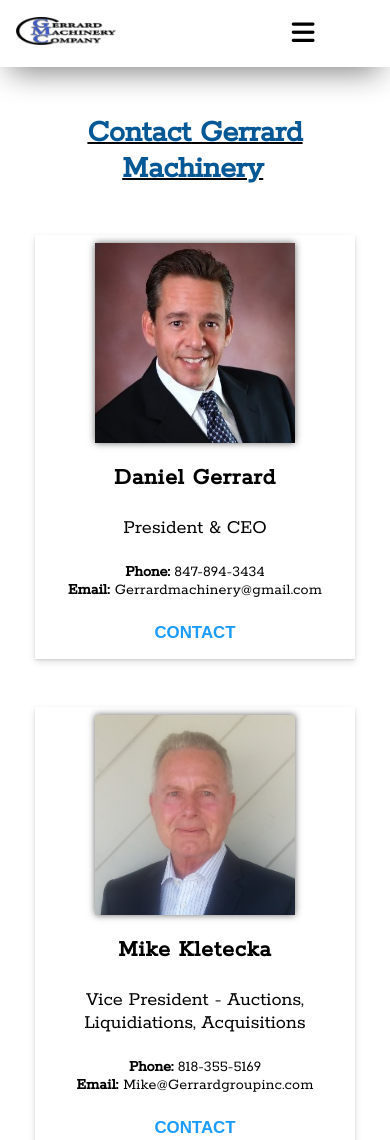
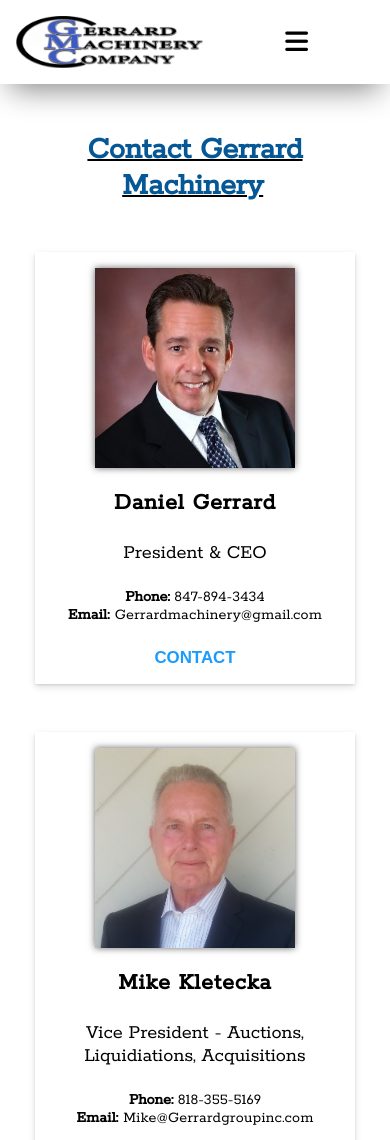
Before and after one commit to Matthew-Clendenning/gerrardgroupinc, an Astro site: page /contact in a window 390 px wide. Shown: the top 1140 px of the page. Built offline with nearby package versions, Linux system fonts and the light colour scheme; Astro itself is replaced by a stand-in of ours.

Commit message:
styling commit

```diff
--- a/src/pages/liquidations.astro
+++ b/src/pages/liquidations.astro
@@ -480,7 +480,7 @@ import "../styles/Card.css";
     }*/
 </style>
 
-<script type="text/javascript" defer="defer" src="../scripts/header-script.js"></script>
+<!--<script type="text/javascript" src="../scripts/header-script.js"></script>-->
 
 <script type="text/javascript" defer="defer" is:inline>
     const typedTextSpan = document.querySelector(".title-text");
--- a/src/styles/Card.css
+++ b/src/styles/Card.css
@@ -20,12 +20,11 @@
 }
 
 .image-container {
-    margin-top: .5rem;
+    margin-top: 1rem;
 }
 
 .image-container img {
     overflow: hidden;
-    width: 100%;
     max-width: 200px;
     height: 200px;
     box-shadow: 0 0 7px #666;
--- a/src/styles/global.css
+++ b/src/styles/global.css
@@ -76,6 +76,11 @@ body {
 }
 
 .nav-text:hover::before {
+	width: 100%;
+}
+
+.image-header {
+	display: flex;
 	width: 100%;
 }
 
@@ -323,7 +328,7 @@ footer i:hover {
 		user-select: none;
 	}
 
-	.logo {
+	.image-header {
 		width: 50%;
 	}
 
```
